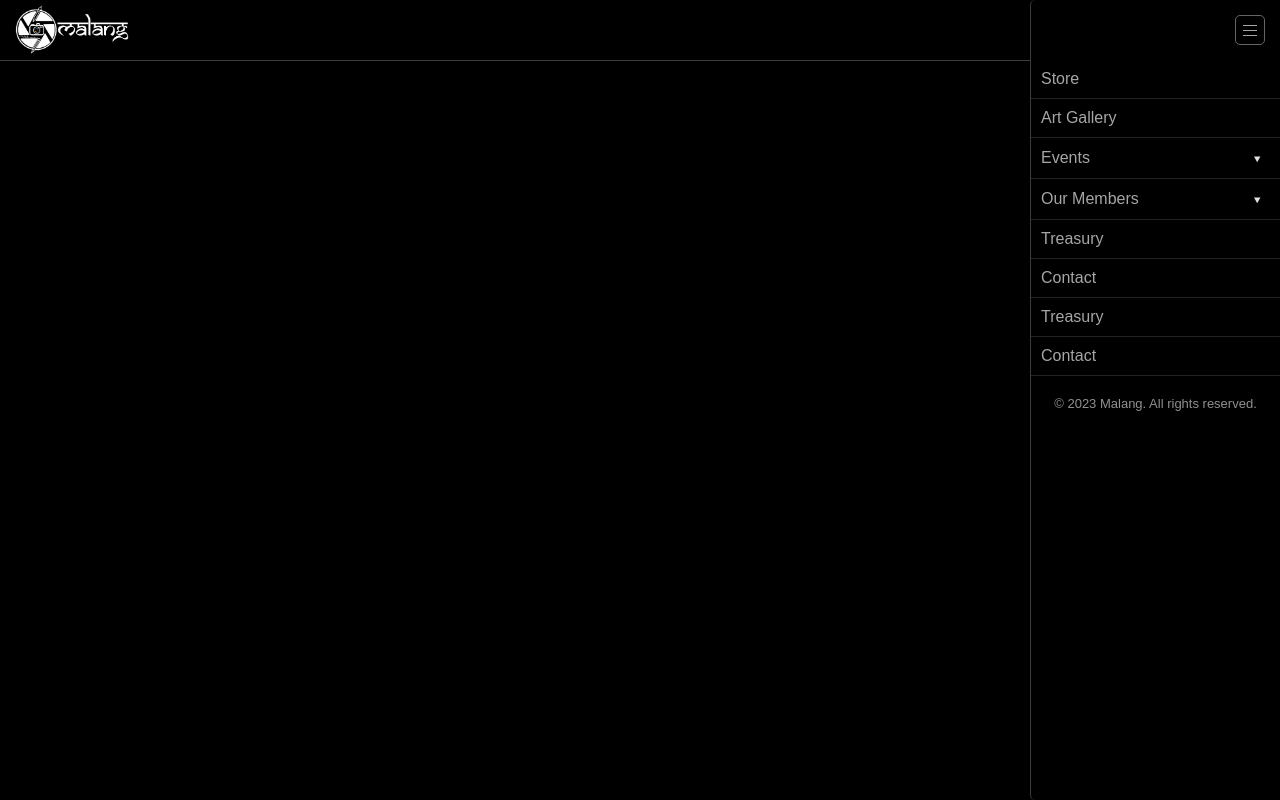
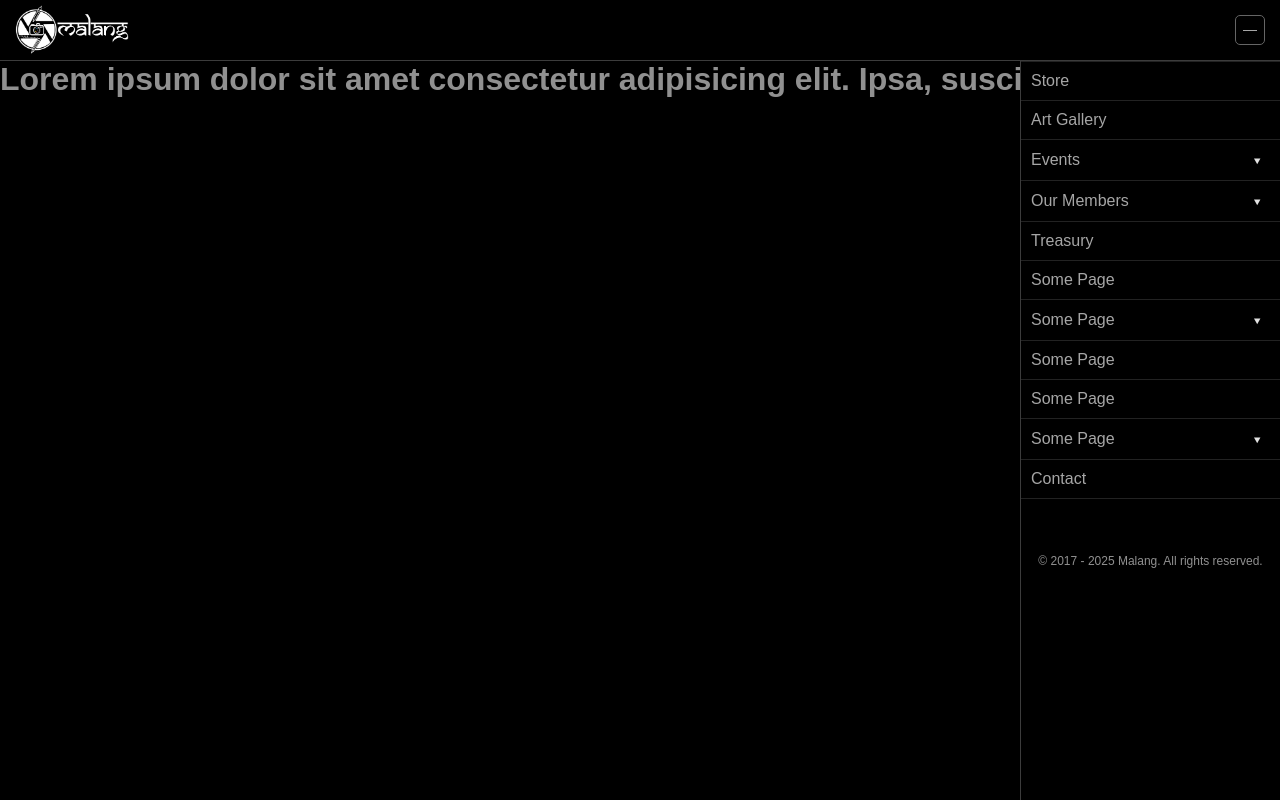
Before and after one commit to MalangBvp/malang, a plain HTML site: page index.html in a window 1280 px wide. Both pictures are taken after a click on the button 1250 px from the left and 30 px from the top of the page. Drawn offline with Linux system fonts and the light colour scheme.

Commit message:
initial commit

```diff
--- a/index.html
+++ b/index.html
@@ -40,14 +40,31 @@
                 </ul>
             </details>
             <li><a href="">Treasury</a></li>
-            <li><a href="">Contact</a></li>
-            <li><a href="">Treasury</a></li>
+            <li><a href="">Some Page</a></li>
+            <details>
+                <summary>Some Page</summary>
+                <ul>
+                    <li><a href="">Some Page</a></li>
+                    <li><a href="">Some Page</a></li>
+                </ul>
+            </details>
+            <li><a href="">Some Page</a></li>
+            <li><a href="">Some Page</a></li>
+            <details>
+                <summary>Some Page</summary>
+                <ul>
+                    <li><a href="">Some Page</a></li>
+                    <li><a href="">Some Page</a></li>
+                    <li><a href="">Some Page</a></li>
+                </ul>
+            </details>
             <li><a href="">Contact</a></li>
         </ul>
         <div class="nav-bottom">
-            <p>© 2023 Malang. All rights reserved.</p>
+            <p>© 2017 - 2025 Malang. All rights reserved.</p>
         </div>
     </nav>
+    <h1>Lorem ipsum dolor sit amet consectetur adipisicing elit. Ipsa, suscipit!</h1>
     <script src="src/scripts/home.js"></script>
 </body>
 </html>
--- a/src/scripts/home.js
+++ b/src/scripts/home.js
@@ -1,10 +1,18 @@
-//function to toggle side bar
-document.addEventListener("DOMContentLoaded", function() {
-    const burger = document.getElementById("burger");
+document.addEventListener("DOMContentLoaded", function () {
+    const burgerButton = document.getElementById("burger");
+    const burger = document.querySelector(".burger");
     const nav = document.querySelector("nav");
 
-    burger.addEventListener("click", function() {
+    burgerButton.addEventListener("click", function () {
         nav.classList.toggle("active");
-        burger.classList.toggle("active");
+        burgerButton.classList.toggle("active");
+
+        const currentStyle = getComputedStyle(burger).justifyContent;
+
+        if (currentStyle === "center") {
+            burger.style.justifyContent = "space-around";
+        } else {
+            burger.style.justifyContent = "center";
+        }
     });
 });
--- a/src/styles/home.css
+++ b/src/styles/home.css
@@ -44,21 +44,19 @@ header{
     z-index: 1001;
 }
 nav{
-    padding-top: 60px;
     display: flex;
     flex-direction: column;
     position: fixed;
-    top: 0px;
-    right: -250px;
-    width: 250px;
-    height: 100%;
+    top: 61px;
+    right: -261px;
+    width: 260px;
+    height: calc(100% - 61px);
     border-left: 1px solid rgb(60,60,60);
     background-color: rgb(0, 0, 0);
     box-sizing: border-box;
     z-index: 1000;
     transition-duration: 0.3s;
     overflow-y: scroll;
-    border-radius: 5px 0px 0px 5px;
 }
 nav.active {
     right: 0;
@@ -67,16 +65,21 @@ nav ul{
     display: flex;
     flex-direction: column;
     list-style: none;
+    border-top: 1px solid rgb(34, 34, 34);
 }
 nav ul li{
     padding: 10px 0;
     border-bottom: 1px solid rgb(34, 34, 34);
     transition: background-color 0.3s ease;
 }
+nav ul li:hover{
+    background-color: rgb(34, 34, 34);
+}
 nav a{
     padding-left: 10px;
     text-decoration: none;
     color: rgb(166, 166, 166);
+    display: block;
 }
 summary{
     padding: 10px 0;
@@ -84,7 +87,9 @@ summary{
     padding-left: 10px;
     color: rgb(166, 166, 166)
 }
-
+summary:hover {
+    background-color: rgb(34, 34, 34);
+}
 summary {
     cursor: pointer;
     position: relative;
@@ -119,10 +124,11 @@ details ul li{
     border-left: 1px solid rgb(34, 34, 34);
 }
 .nav-bottom {
+    padding: 5px;
     position: relative;
     margin-top: 50px;
-    margin-top:20px;
-    font-size: small;
-    width: 100%;
+    margin-bottom:20px;
+    font-size: 12px;
+    width: calc(100% - 10px);
     text-align: center;
 }
```
